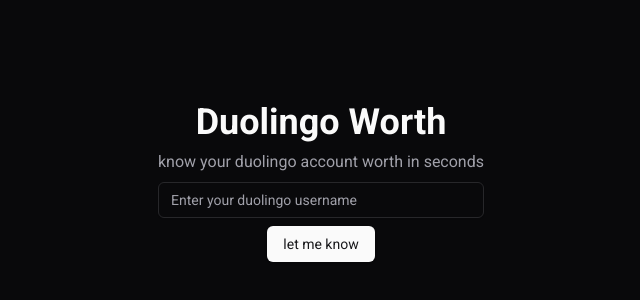
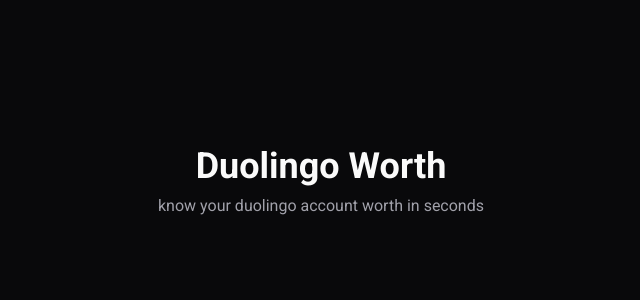
Before and after one commit to luannzin/duolingo-worth, a Next.js app: page / in a window 1280 px wide. Shown: the part 218-518 px from the top of the page, without its empty margins (319-959 px from the left). Built offline with nearby package versions, Linux system fonts and the light colour scheme.

Commit message:
refactor: comment out unused code in app/page.tsx

```diff
--- a/app/page.tsx
+++ b/app/page.tsx
@@ -1,5 +1,5 @@
-import { Button } from "@/components/ui/button";
-import { Input } from "@/components/ui/input";
+// import { Button } from "@/components/ui/button";
+// import { Input } from "@/components/ui/input";
 
 export default function Home() {
 	return (
@@ -9,10 +9,10 @@
 				<span className="text-zinc-400">
 					know your duolingo account worth in seconds
 				</span>
-				<div className="flex flex-col items-center gap-2 w-full">
+				{/* <div className="flex flex-col items-center gap-2 w-full">
 					<Input type="text" placeholder="Enter your duolingo username" />
 					<Button type="button">let me know</Button>
-				</div>
+				</div> */}
 			</div>
 		</div>
 	);
```
